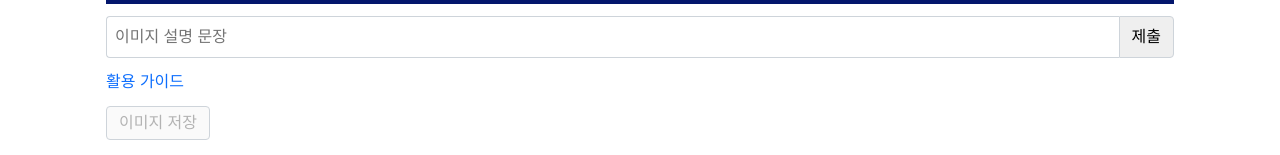
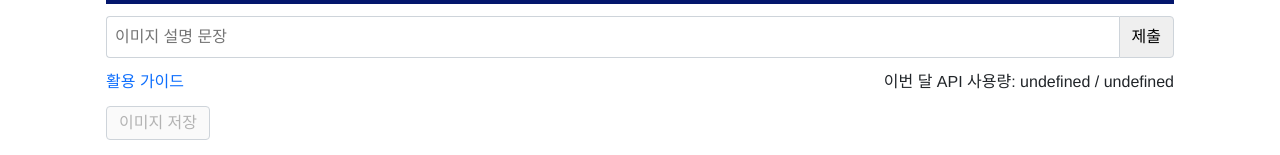
Before and after one commit to JiokKae/bokk, a React (Create React App) app: page /image in a window 1280 px wide. Shown: the part 396-551 px from the top of the page. Built offline with nearby package versions, Linux system fonts and the light colour scheme; no server answers; a web font is replaced by a local one.

Commit message:
API 사용량 확인 추가

```diff
--- a/src/components/KakaoImageAPI.js
+++ b/src/components/KakaoImageAPI.js
@@ -1,8 +1,8 @@
-import { useMutation } from "@apollo/client";
+import { useMutation, useQuery } from "@apollo/client";
 import { useState } from "react";
 import { useEffect, useRef } from "react";
 import styled from "styled-components";
-import { TEXT_TO_IMAGE } from "../constants/querys";
+import { KAKAO_API_QUOTAS, TEXT_TO_IMAGE } from "../constants/querys";
 import Spinner from "./Spinner";
 
 function KakaoImageAPI() {
@@ -23,6 +23,17 @@ function KakaoImageAPI() {
 			};
 		},
 	});
+
+	const { data: quotasData, loading: quotasLoading } =
+		useQuery(KAKAO_API_QUOTAS);
+
+	const isAPILimited = () => {
+		return (
+			quotasLoading ||
+			quotasData?.kakaoAPIQuotas.karlo.current >=
+				quotasData?.kakaoAPIQuotas.karlo.limit
+		);
+	};
 
 	useEffect(() => {
 		const canvas = canvasRef.current;
@@ -59,15 +70,21 @@ function KakaoImageAPI() {
 					value={text}
 					onChange={(e) => setText(e.target.value)}
 				/>
-				<SubmitButton onClick={onSubmit} disabled={loading}>
+				<SubmitButton
+					onClick={onSubmit}
+					disabled={loading || isAPILimited()}>
 					제출
 				</SubmitButton>
 			</Form>
-			<div>
+			<ItemDiv>
 				<a href="https://developers.kakao.com/docs/latest/ko/karlo/how-to-use">
 					활용 가이드
 				</a>
-			</div>
+				<span>
+					{quotasLoading ||
+						`이번 달 API 사용량: ${quotasData?.kakaoAPIQuotas.karlo.current} / ${quotasData?.kakaoAPIQuotas.karlo.limit}`}
+				</span>
+			</ItemDiv>
 			<FeatureDiv>
 				<SaveButton disabled={data === undefined} onClick={onSaveClick}>
 					이미지 저장
@@ -129,6 +146,11 @@ const SubmitButton = styled.button`
 	word-break: keep-all;
 `;
 
+const ItemDiv = styled.div`
+	display: flex;
+	justify-content: space-between;
+`;
+
 const FeatureDiv = styled.div`
 	display: flex;
 `;
--- a/src/constants/querys.js
+++ b/src/constants/querys.js
@@ -232,6 +232,17 @@ export const TEXT_TO_IMAGE = gql`
 	}
 `;
 
+export const KAKAO_API_QUOTAS = gql`
+	query KakaoAPIQuotas {
+		kakaoAPIQuotas {
+			karlo {
+				current
+				limit
+			}
+		}
+	}
+`;
+
 export const QUERIES_AFFECTED_BY_SIGN = [
 	{ query: ME },
 	{ query: FILES },
```
